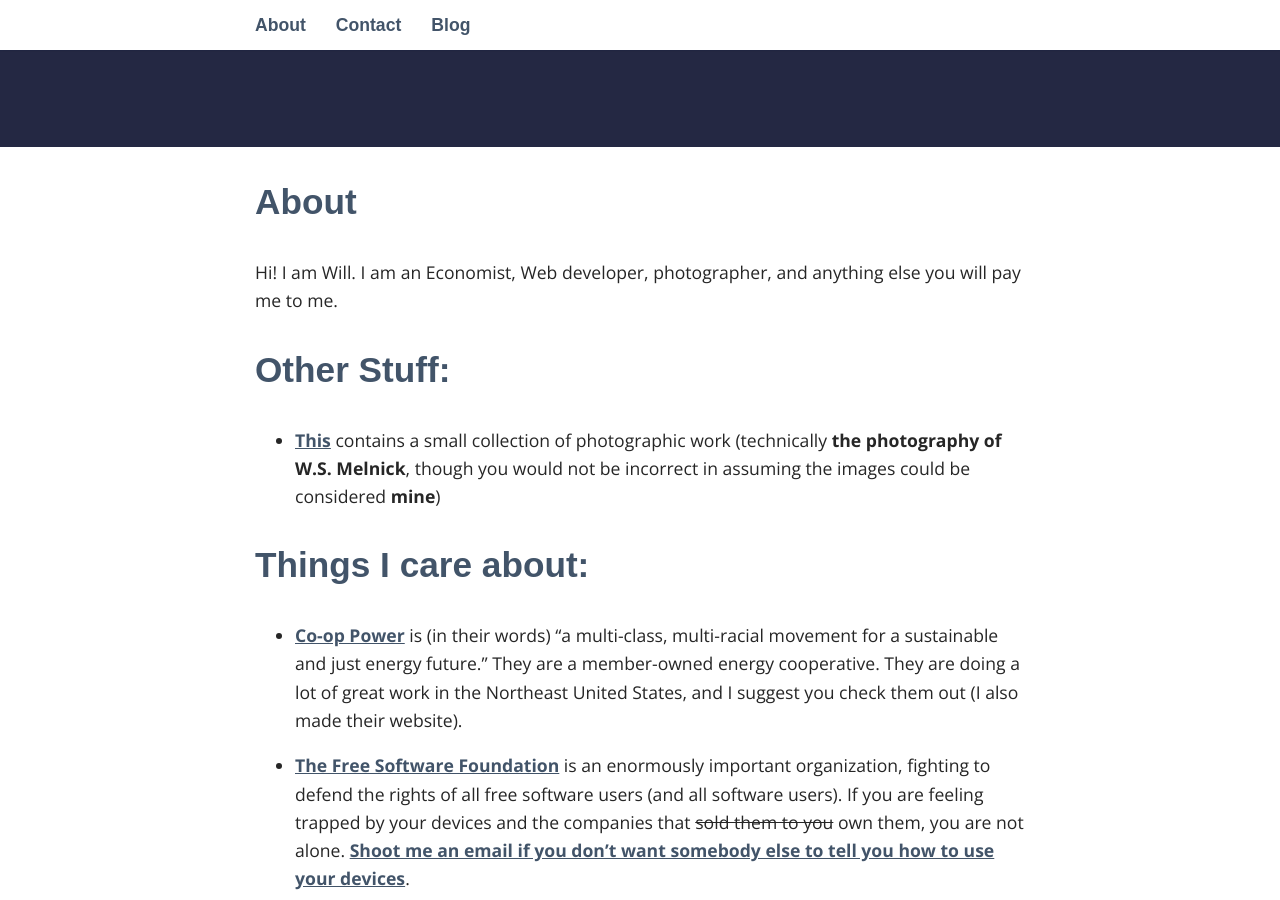
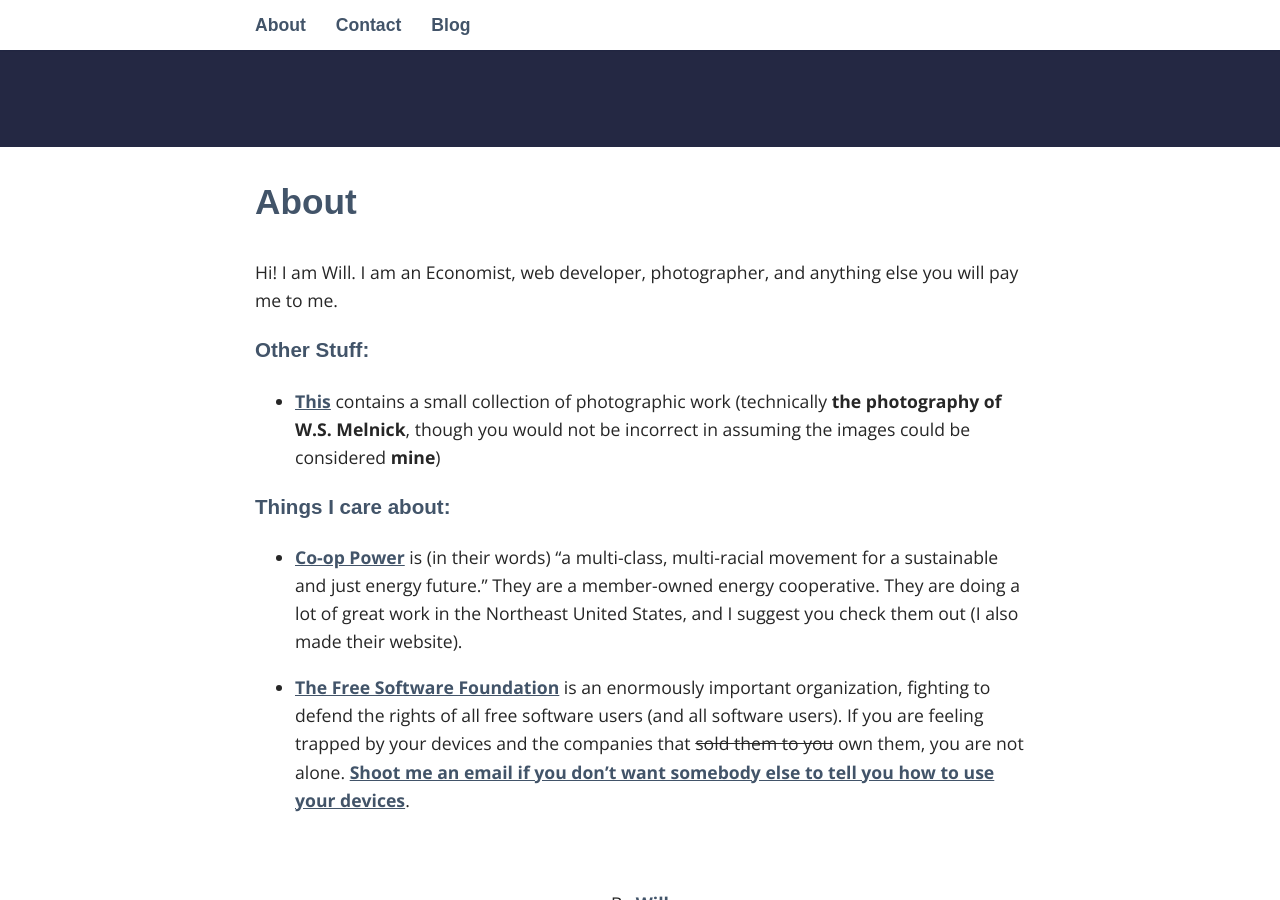
Before and after one commit to wmelnick/wmelnick.github.io, a Jekyll site: the page built from _pages/01_about.md, in a window 1280 px wide and 900 px high, scrolled down 353 px. Built offline with Jekyll 4.4.1, drawn with Linux system fonts in a browser that asks for light colours; some web fonts are replaced.

Commit message:
more formatting

```diff
--- a/_pages/01_about.md
+++ b/_pages/01_about.md
@@ -4,13 +4,13 @@ title: About
 permalink: /about/
 ---
 
-Hi! I am Will. I am an Economist, Web developer, photographer, and anything else you will pay me to me.
+Hi! I am Will. I am an Economist, web developer, photographer, and anything else you will pay me to me.
 
-## Other Stuff:
+### Other Stuff:
 
 * [This](http://wsmelnick.com) contains a small collection of photographic work (technically **the photography of W.S. Melnick**, though you would not be incorrect in assuming the images could be considered **mine**)
 
-## Things I care about:
+### Things I care about:
 
 * [Co-op Power](http://cooppower.coop) is (in their words) "a multi-class, multi-racial movement for a sustainable and just energy future." They are a member-owned energy cooperative. They are doing a lot of great work in the Northeast United States, and I suggest you check them out (I also made their website).
 
```
Also changed, not shown: 1 other file.
